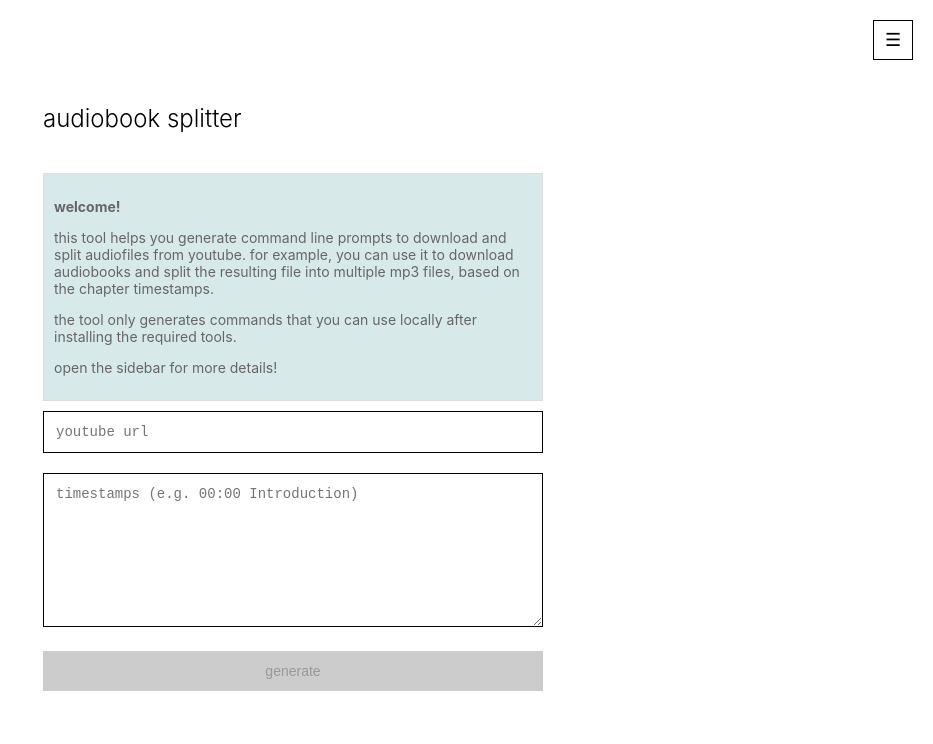
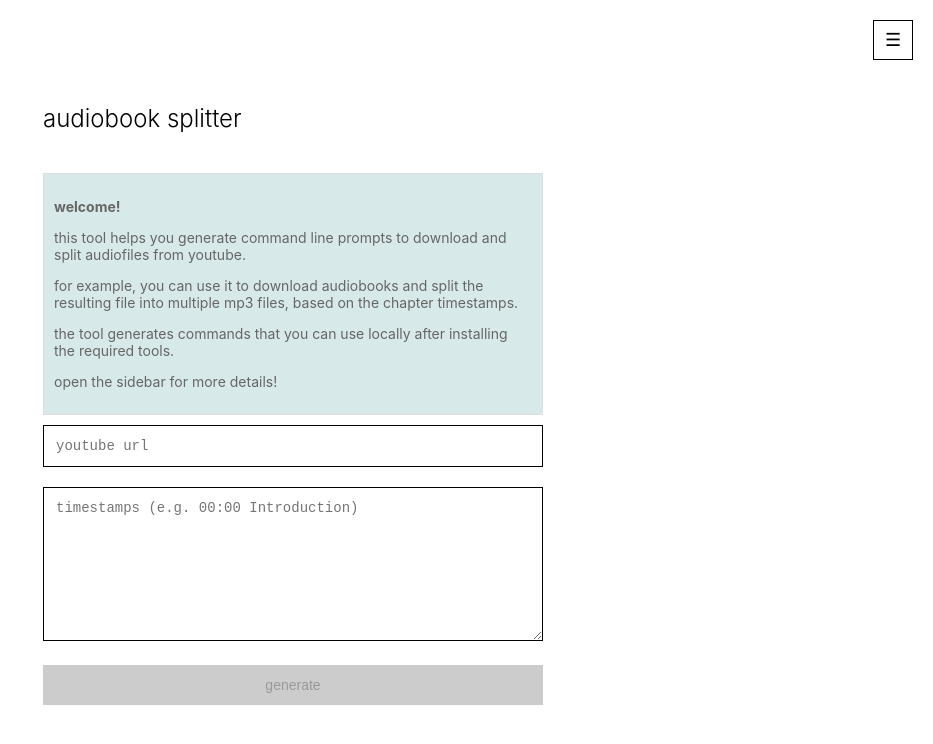
Before and after one commit to szekelyzol/audiobook-splitter, a Next.js app: page / in a window 1280 px wide. Shown: the top 744 px of the page, without its empty margins (347-1280 px from the left). Built offline with nearby package versions, Linux system fonts and the light colour scheme.

Commit message:
Update text formatting

```diff
--- a/pages/index.tsx
+++ b/pages/index.tsx
@@ -320,8 +320,9 @@ echo "Your chapter files are ready!"`;
         {/* Intro */}
         <div className={styles.introbox}>
           <p><strong>welcome!</strong></p>
-          <p>this tool helps you generate command line prompts to download and split audiofiles from youtube. for example, you can use it to download audiobooks and split the resulting file into multiple mp3 files, based on the chapter timestamps.</p>
-          <p>the tool only generates commands that you can use locally after installing the required tools.</p>
+          <p>this tool helps you generate command line prompts to download and split audiofiles from youtube.</p>
+          <p>for example, you can use it to download audiobooks and split the resulting file into multiple mp3 files, based on the chapter timestamps.</p>
+          <p>the tool generates commands that you can use locally after installing the required tools.</p>
           <p>open the sidebar for more details!</p>
         </div>
 
@@ -385,21 +386,22 @@ echo "Your chapter files are ready!"`;
       <div className={`${styles.sidebar} ${sidebarOpen ? styles.sidebarOpen : ''}`}>
         <div className={styles.sidebarContent}>
           <h2>info</h2>
+          <p>i created this tool to make life easier for parents whose kids have a Yoto or similar device that plays mp3 files. it makes downloading and splitting audiobooks from youtube into separate chapters quick and easy.</p>
 
           {/* Instructions */}
           <div className={styles.sidebarSection}>
             <h3>how to use</h3>
-            <p>1. install required tools according to your OS. you should put both the yt-dlp and the ffmpeg executable files into the folder where you will run the commands at the end.</p>
+            <p>1. install required tools according to your OS. you should put both the `yt-dlp` and the `ffmpeg` executable files into the folder where you will run the commands at the end</p>
             <p>2. paste youtube url</p>
-            <p>3. write or paste timestamps. you can usually find these in the youtube video description or in the comment section.</p>
-            <p>4. click on generate to create the commands. the tool also offers to download batch files that help you automate the commands on your device. it is not a virus, but feel free to ignore it and just copy the commands.</p>
-            <p>5. run the resulting commands in a terminal, in the folder where both the yt-dlp and the ffmpeg executables are located.</p>
+            <p>3. write or paste timestamps. you can usually find these in the youtube video description or in the comment section</p>
+            <p>4. click on generate to create the commands. the tool also offers to download batch files that help you automate the commands on your device. it is not a virus, but feel free to ignore it and just copy the commands</p>
+            <p>5. run the resulting commands in a terminal, in the folder where both the yt-dlp and the ffmpeg executables are located</p>
           </div>
 
           {/* OS Selection */}
           <div className={styles.sidebarSection}>
             <h3>operating system</h3>
-            <p>this only affects how paths are defined in the generated commands.</p>
+            <p>this only affects how paths are defined in the generated commands</p>
             <label>
               <input
                 type="radio"
```
